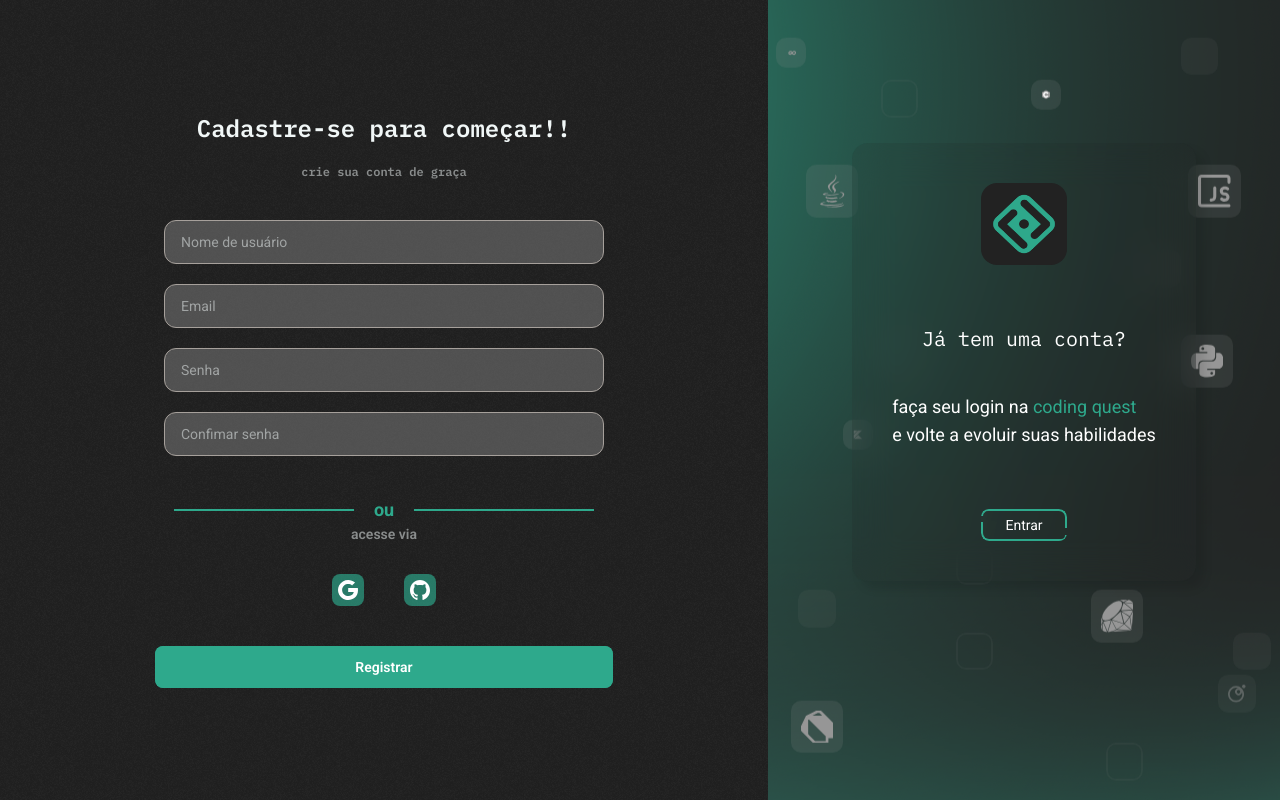
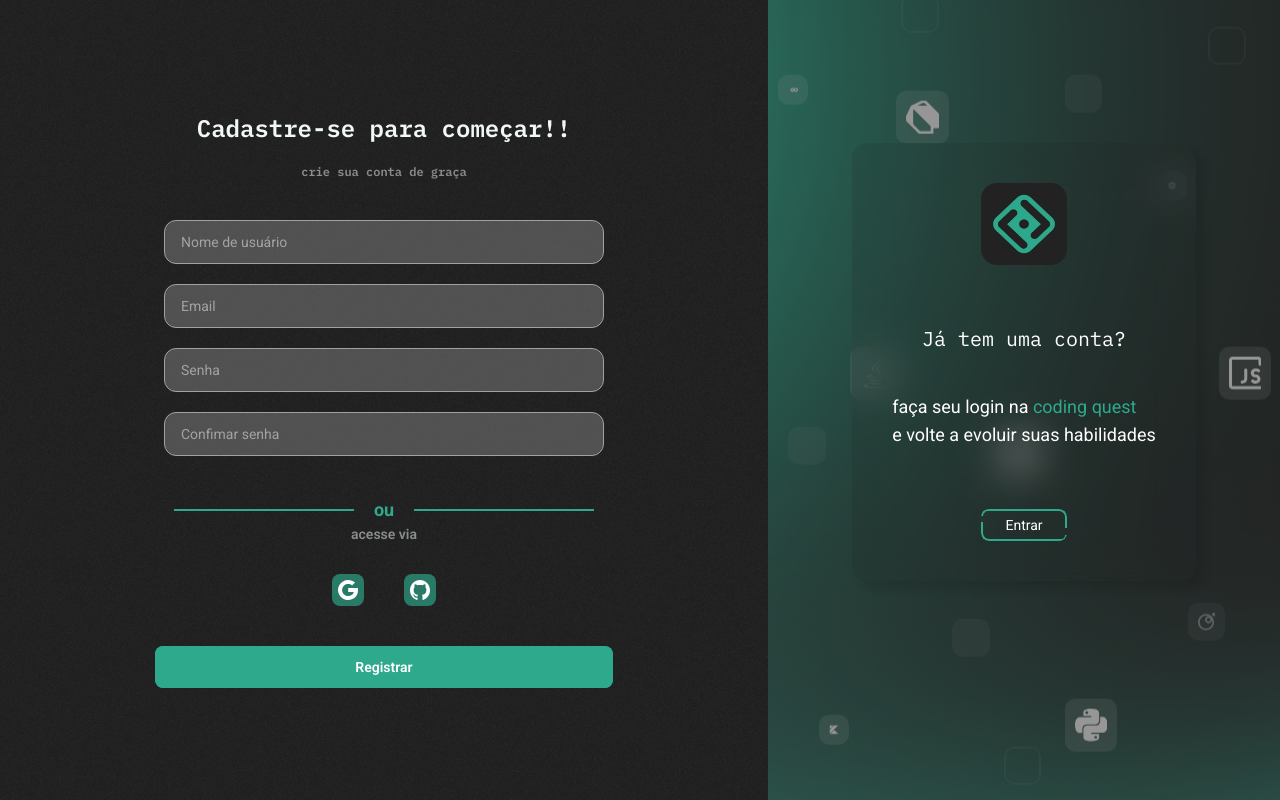
Before and after one commit to egeaPauletti/Testes, a React (Vite) app: page /register in a window 1280 px wide. Built offline with nearby package versions, Linux system fonts and the light colour scheme; the HTML template or start-up script is replaced by a standard one.

Commit message:
feat: update FloatingSquares component to use percentage-based positioning; enhance

```diff
--- a/src/components/FloatingSquares.tsx
+++ b/src/components/FloatingSquares.tsx
@@ -13,74 +13,69 @@
 import RubyIcon from "./icons/iconsLanguages/RubyIcon";
 
 const squarePositions: SquareData[] = [
-  { x: 900, y: 200, width: 90, height: 90, icon: <JavaIcon size={50} /> },
-  { x: 1200, y: 600, width: 90, height: 90, icon: <RubyIcon size={50} /> },
-  { x: 1600, y: 300, width: 90, height: 90, icon: <PythonIcon size={50} /> },
-  { x: 200, y: 300, width: 90, height: 90, icon: <JSIcon size={50} /> },
-  { x: 500, y: 300, width: 70, height: 70, className: "squareOp50" },
-  { x: 350, y: 830, width: 90, height: 90, icon: <DartIcon size={50} /> },
-  { x: 1400, y: 500, width: 60, height: 60, icon: <KotlinIcon size={30} /> },
-  { x: 600, y: 500, width: 60, height: 60, icon: <GOIcon size={30} /> },
-  { x: 1350, y: 100, width: 60, height: 60, icon: <CIcon size={30} /> },
-  { x: 1150, y: 400, width: 70, height: 70, className: "squareOp50" },
+  { x: "47%", y: "22%", width: 90, height: 90, icon: <JavaIcon size={50} /> },
+  { x: "63%", y: "66%", width: 90, height: 90, icon: <RubyIcon size={50} /> },
+  { x: "83%", y: "33%", width: 90, height: 90, icon: <PythonIcon size={50} /> },
+  { x: "10%", y: "33%", width: 90, height: 90, icon: <JSIcon size={50} /> },
+  { x: "26%", y: "33%", width: 70, height: 70, className: "squareOp50" },
+  { x: "18%", y: "91%", width: 90, height: 90, icon: <DartIcon size={50} /> },
+  { x: "73%", y: "55%", width: 60, height: 60, icon: <KotlinIcon size={30} /> },
+  { x: "31%", y: "55%", width: 60, height: 60, icon: <GOIcon size={30} /> },
+  { x: "70%", y: "11%", width: 60, height: 60, icon: <CIcon size={30} /> },
+  { x: "60%", y: "44%", width: 70, height: 70, className: "squareOp50" },
   {
-    x: 1750,
-    y: 700,
+    x: "91%",
+    y: "77%",
     width: 70,
     height: 70,
     className: "squareOp50",
     icon: <LuaIcon size={30} />,
   },
-  { x: 750, y: 750, width: 70, height: 70, className: "squareOp50" },
+  { x: "39%", y: "82%", width: 70, height: 70, className: "squareOp50" },
+  { x: "34%", y: "5%", width: 50, height: 50, className: "squareOp50" },
+  { x: "93%", y: "8%", width: 70, height: 70, className: "squareOp50" },
+  { x: "65%", y: "27%", width: 50, height: 50, className: "squareBorder" },
+  { x: "49%", y: "60%", width: 70, height: 70, className: "squareBorder" },
+  { x: "76%", y: "97%", width: 70, height: 70, className: "squareBorder" },
+  { x: "96%", y: "55%", width: 70, height: 70, className: "squareBorder" },
+  { x: "8%", y: "11%", width: 70, height: 70, className: "squareBorder" },
+  { x: "13%", y: "71%", width: 70, height: 70, className: "squareBorder" },
+];
+
+const squarePositionsLogin: SquareData[] = [
+  { x: "16%", y: "44%", width: 70, height: 70, icon: <JavaIcon size={40} /> },
+  { x: "44%", y: "54%", width: 70, height: 70, icon: <RubyIcon size={40} /> },
+  { x: "58%", y: "88%", width: 70, height: 70, icon: <PythonIcon size={40} /> },
+  { x: "88%", y: "44%", width: 70, height: 70, icon: <JSIcon size={40} /> },
+  // { x: "52%", y: "66%", width: 50, height: 50, className: "squareOp50" },
+  { x: "25%", y: "12%", width: 70, height: 70, icon: <DartIcon size={40} /> },
   {
-    x: 650,
-    y: 50,
-    width: 50,
-    height: 50,
-    className: "squareOp50",
+    x: "10%",
+    y: "90%",
+    width: 40,
+    height: 40,
+    icon: <KotlinIcon size={20} />,
   },
-  { x: 1790, y: 70, width: 70, height: 70, className: "squareOp50" },
-  { x: 1250, y: 250, width: 50, height: 50, className: "squareBorder" },
-  { x: 950, y: 550, width: 70, height: 70, className: "squareBorder" },
-  { x: 1450, y: 880, width: 70, height: 70, className: "squareBorder" },
-  { x: 1850, y: 500, width: 70, height: 70, className: "squareBorder" },
-  { x: 150, y: 100, width: 70, height: 70, className: "squareBorder" },
-  { x: 250, y: 650, width: 70, height: 70, className: "squareBorder" },
-];
-const squarePositionsLogin: SquareData[] = [
-  { x: 50, y: 200, width: 70, height: 70, icon: <JavaIcon size={40} /> },
-  { x: 430, y: 700, width: 70, height: 70, icon: <RubyIcon size={40} /> },
-  { x: 550, y: 400, width: 70, height: 70, icon: <PythonIcon size={40} /> },
-  { x: 560, y: 200, width: 70, height: 70, icon: <JSIcon size={40} /> },
-  { x: 500, y: 300, width: 50, height: 50, className: "squareOp50" },
-  { x: 30, y: 830, width: 70, height: 70, icon: <DartIcon size={40} /> },
-  { x: 100, y: 500, width: 40, height: 40, icon: <KotlinIcon size={20} /> },
-  { x: 10, y: 50, width: 40, height: 40, icon: <GOIcon size={20} /> },
-  { x: 350, y: 100, width: 40, height: 40, icon: <CIcon size={20} /> },
-  { x: 150, y: 400, width: 50, height: 50, className: "squareOp50" },
+  { x: "2%", y: "10%", width: 40, height: 40, icon: <GOIcon size={20} /> },
+  { x: "76%", y: "22%", width: 40, height: 40, icon: <CIcon size={20} /> },
+  { x: "36%", y: "78%", width: 50, height: 50, className: "squareOp50" },
   {
-    x: 600,
-    y: 800,
+    x: "82%",
+    y: "76%",
     width: 50,
     height: 50,
     className: "squareOp50",
     icon: <LuaIcon size={20} />,
   },
-  { x: 620, y: 750, width: 50, height: 50, className: "squareOp50" },
-  {
-    x: 550,
-    y: 50,
-    width: 50,
-    height: 50,
-    className: "squareOp50",
-  },
-  { x: 40, y: 700, width: 50, height: 50, className: "squareOp50" },
-  { x: 250, y: 250, width: 30, height: 30, className: "squareBorder" },
-  { x: 250, y: 750, width: 50, height: 50, className: "squareBorder" },
-  { x: 450, y: 880, width: 50, height: 50, className: "squareBorder" },
-  { x: 450, y: 500, width: 50, height: 50, className: "squareBorder" },
-  { x: 150, y: 100, width: 50, height: 50, className: "squareBorder" },
-  { x: 250, y: 650, width: 50, height: 50, className: "squareBorder" },
+  // { x: "64%", y: "64%", width: 50, height: 50, className: "squareOp50" },
+  { x: "58%", y: "10%", width: 50, height: 50, className: "squareOp50" },
+  { x: "4%", y: "54%", width: 50, height: 50, className: "squareOp50" },
+  { x: "26%", y: "54%", width: 30, height: 30, className: "squareBorder" },
+  { x: "86%", y: "4%", width: 50, height: 50, className: "squareBorder" },
+  { x: "46%", y: "94%", width: 50, height: 50, className: "squareBorder" },
+  // { x: "46%", y: "90%", width: 50, height: 50, className: "squareBorder" },
+  { x: "46%", y: "22%", width: 50, height: 50, className: "squareBorder" },
+  { x: "26%", y: "0%", width: 50, height: 50, className: "squareBorder" },
 ];
 
 export const FloatingSquares: React.FC<FloatingSquareProps> = ({
@@ -122,8 +117,8 @@
               }}
               className={`square ${pos.className || ""}`}
               style={{
-                left: pos.x * 0.65,
-                top: pos.y * 0.7,
+                left: pos.x,
+                top: pos.y,
                 width: pos.width * 0.65,
                 height: pos.height * 0.65,
                 display: "flex",
@@ -168,8 +163,8 @@
               }}
               className={`square ${pos.className || ""}`}
               style={{
-                left: pos.x * 0.75,
-                top: pos.y * 0.85,
+                left: pos.x,
+                top: pos.y,
                 width: pos.width * 0.75,
                 height: pos.height * 0.75,
                 display: "flex",
--- a/src/interfaces/interfaces.tsx
+++ b/src/interfaces/interfaces.tsx
@@ -3,8 +3,8 @@
 }
 
 export interface SquareData {
-  x: number;
-  y: number;
+  x: string;
+  y: string;
   width: number;
   height: number;
   icon?: React.ReactNode;
```
